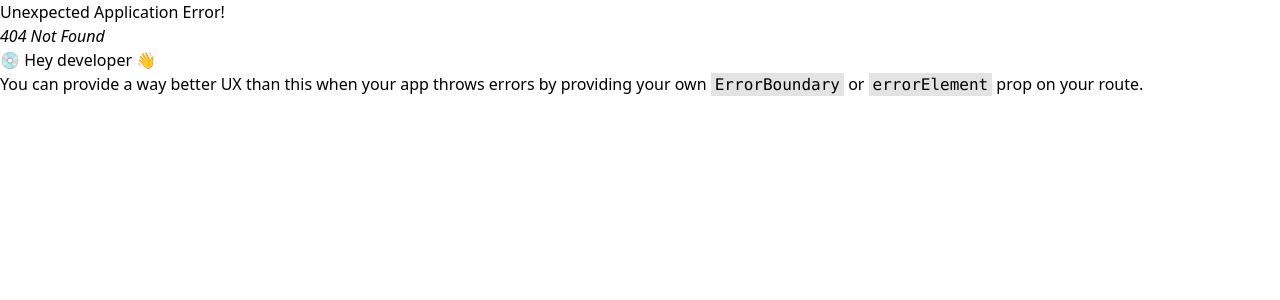
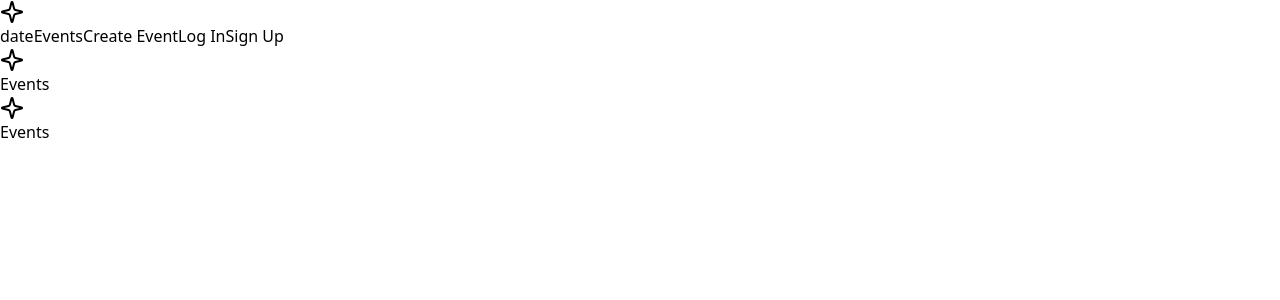
Before and after one commit to teamMERJ/eventManagement-FE, a React (Vite) app: page /footer in a window 1280 px wide. Before the commit this address had no page. Shown: the top 300 px of the page. Built offline with nearby package versions, Linux system fonts and the light colour scheme.

Commit message:
created navigation links

```diff
--- a/package.json
+++ b/package.json
@@ -10,6 +10,7 @@
     "preview": "vite preview"
   },
   "dependencies": {
+    "heroicons": "^2.1.4",
     "lucide-react": "^0.399.0",
     "react": "^18.3.1",
     "react-dom": "^18.3.1",
--- a/src/App.jsx
+++ b/src/App.jsx
@@ -6,15 +6,26 @@ import Events from './pages/events'
 import CreateEvent from './pages/createEvent'
 import SignUp from './pages/signUp'
 import Login from './pages/login'
+import Footer from './components/footer'
+import RootLayout from './layout/rootLayout'
+
 
 function App() {
-    const router = createBrowserRouter([
-      {path: '/', element: <Landing />},
-      {path: '/events', element: <Events />},
-      {path: '/events/create', element: <CreateEvent />},
-      {path: '/signup', element: <SignUp />},
-      {path: '/login', element: <Login />}
-    ])
+  const router = createBrowserRouter([
+    {
+      path: "/",
+      element: <RootLayout />,
+      children: [
+        { index: true, element: <Landing /> },
+        { path: '/events', element: <Events /> },
+        { path: '/events/create', element: <CreateEvent /> },
+        { path: '/signup', element: <SignUp /> },
+        { path: '/login', element: <Login /> },
+        { path: '/footer', element: <Footer /> }
+      ]
+    },
+
+  ])
   return (
     <>
       <RouterProvider router={router} />
--- /dev/null
+++ b/src/assets/index.js
@@ -0,0 +1,3 @@
+import heroVid from "./videos/heroVid.mp4"
+
+export {heroVid,}
--- a/src/components/footer.jsx
+++ b/src/components/footer.jsx
@@ -1,6 +1,11 @@
+import { SparkleIcon } from "lucide-react"
+
 const Footer = () => {
   return (
-    <div>Footer</div>
+    <div>
+      <SparkleIcon />
+      <span><a href="">Events</a></span>
+    </div>
   )
 }
 
--- a/src/components/navbar.jsx
+++ b/src/components/navbar.jsx
@@ -1,6 +1,20 @@
+import { SparkleIcon } from "lucide-react"
+
 const Navbar = () => {
   return (
-    <div>Navbar</div>
+    <div>
+      <div><SparkleIcon /></div>
+
+      <div>
+        <span>date</span>
+        <span><a href="">Events</a></span>
+        <span><a href="">Create Event</a></span>
+        <span><a href="">Log In</a></span>
+        <span><a href="">Sign Up</a></span>
+
+      </div>
+
+    </div>
   )
 }
 
--- /dev/null
+++ b/src/layout/rootLayout.jsx
@@ -0,0 +1,14 @@
+import Navbar from '../components/navbar'
+import { Outlet } from 'react-router-dom'
+import Footer from '../components/footer'
+
+const RootLayout = () => {
+  return (<>
+    <Navbar />
+    <Outlet />
+    <Footer />
+</>
+  )
+}
+
+export default RootLayout
--- a/src/pages/landing/index.jsx
+++ b/src/pages/landing/index.jsx
@@ -1,7 +1,26 @@
+import { heroVid } from "../../assets"
+
+
 
 const Landing = () => {
   return (
-    <div>Landing</div>
+    <div>
+      <div>
+      <h3>merj</h3>
+
+      <h1>Delightful <br /> events </h1>
+      <h1>start here</h1>
+
+      <p>Set up an event page, invite friends and sell tickets. Host a memorable event today.</p>
+
+      <button>Create Your First Event</button>
+      </div>
+
+      <div>
+        <video autoPlay src={heroVid}></video>
+      </div>
+
+    </div>
   )
 }
 
```
Also changed, not shown: src/constants/index.jsx (added, +10 -0 lines), src/pages/about/about.jsx (deleted, +0 -9 lines), 2 other files (tests, documents, lock files or other folders).
